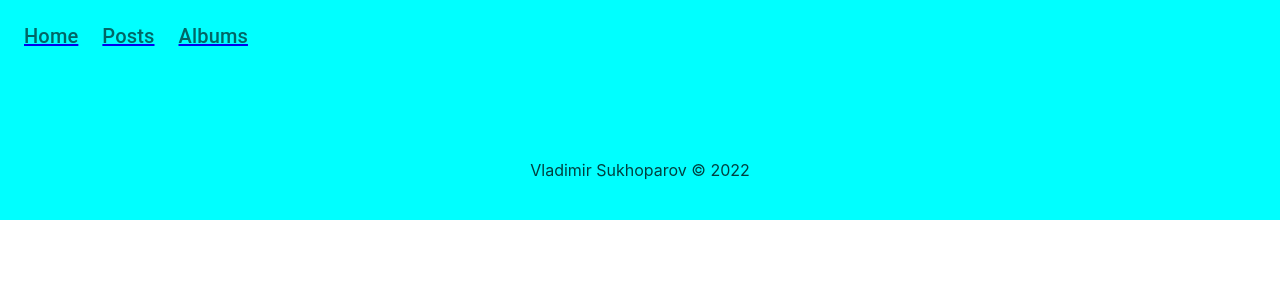
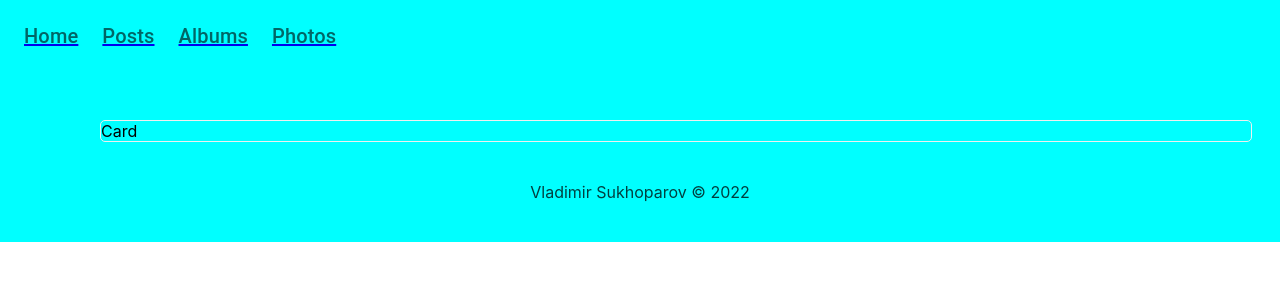
Before and after one commit to Vladimir-Sukhoparov/posts, a React (Create React App) app: page /card in a window 1280 px wide. Shown: the top 300 px of the page. Built offline with nearby package versions, Linux system fonts and the light colour scheme; no server answers.

Commit message:
fourth commit

```diff
--- a/src/App.js
+++ b/src/App.js
@@ -1,6 +1,6 @@
-import React, {useState, useEffect} from "react";
-import { Route, Routes } from "react-router-dom";
-import { Home} from "./components/Home";
+import React, { useState, useEffect } from "react";
+import { Route, Routes} from "react-router-dom";
+import { Home } from "./components/Home";
 import { Albums } from "./components/Albums";
 import { Footer } from "./components/Footer";
 import { Header } from "./components/Header";
@@ -8,10 +8,12 @@ import { Posts } from "./components/Posts";
 import api from "./utils/api";
 
 import "./App.css";
-
+import { Photos } from "./components/Photos";
+import { Card } from "./components/Card";
 
 function App() {
   const [albums, setAlbums] = useState(null);
+
 
   useEffect(() => {
     api
@@ -29,31 +31,26 @@ function App() {
       .catch((err) => alert(err));
   }, []);
 
+  const [photos, setPhotos] = useState(null);
+
+  useEffect(() => {
+    api
+      .getPhotos()
+      .then((list) => setPhotos(list))
+      .catch((err) => alert(err));
+  }, []);
+
   return (
-
     <div className="App">
       <Header />
       <div className="content-container">
-
-         <Routes>
-      <Route path='posts/' element={
-          <div>
-          <Posts listPosts={posts}/>
-          </div>
-      }/>
-      <Route path='albums/' element={
-          <div>
-          <Albums listAlbums={albums}/>
-          </div>
-      }/>
-      <Route path="/" element={
-        <div>
-          <Home />
-        </div>
-      }/>
-      </Routes>
-
-
+        <Routes>
+          <Route path="posts/" element={<Posts listPosts={posts} />} />
+          <Route path="albums" element={<Albums listAlbums={albums} />} />
+          <Route path="photos" element={<Photos listPhotos={photos} />} />
+          <Route path="card/" element={<Card />} />
+          <Route path="/" element={<Home />} />
+        </Routes>
       </div>
       <Footer />
     </div>
--- a/src/components/Albums/index.js
+++ b/src/components/Albums/index.js
@@ -7,7 +7,7 @@ export const Albums = ({ listAlbums }) => {
   return (
     <div className="App-albums">
       {listAlbums?.map((item) => (
-        <Album key={item._id} itemAlbum={item} />
+        <Album key={item.id} itemAlbum={item} />
       ))}
     </div>
   );
--- /dev/null
+++ b/src/components/Card/index.css
@@ -0,0 +1,8 @@
+.App-card{
+    position: relative;
+	display: flex;
+	flex-direction: column;
+	align-items: flex-start;
+	border-radius: 5px;
+	border: 1px solid #f0f0f0;
+}
--- /dev/null
+++ b/src/components/Card/index.js
@@ -0,0 +1,15 @@
+
+import React from "react";
+
+import "./index.css";
+
+
+export const Card = () => {
+
+
+  return (
+    <div className="App-card">
+         Card
+    </div>
+  );
+};
--- a/src/components/Header/index.js
+++ b/src/components/Header/index.js
@@ -19,9 +19,15 @@ export const Header = () => {
         </Typography>
       </Link>
 
-      <Link to="/Albums">
+      <Link to="/albums">
         <Typography sx={{ ml: 3, color: "text.secondary" }} variant="h6">
           Albums
+        </Typography>
+      </Link>
+
+      <Link to="/photos">
+        <Typography sx={{ ml: 3, color: "text.secondary" }} variant="h6">
+          Photos
         </Typography>
       </Link>
     </div>
--- /dev/null
+++ b/src/components/Photo/index.js
@@ -0,0 +1,28 @@
+import React from "react";
+
+import { Card as CardMUI, Divider } from "@mui/material";
+import { Typography } from "@mui/material";
+import ListItem from "@mui/material/ListItem";
+import ListItemText from "@mui/material/ListItemText";
+
+import "./index.css";
+
+
+export const Photo = ({ itemPhoto }) => {
+
+  return (
+    <div className="App-post">
+      <CardMUI sx={{ width: 400, margin: 1, height: 200 }}>
+        <ListItem>
+          <ListItemText
+            primary={<Typography variant="body1">{itemPhoto.title}</Typography>}
+          />
+        </ListItem>
+        <Divider />
+
+        <img src={itemPhoto?.url} alt="something" />
+
+      </CardMUI>
+    </div>
+  );
+};
--- /dev/null
+++ b/src/components/Photos/index.js
@@ -0,0 +1,14 @@
+import React from "react";
+import { Photo } from "../Photo";
+
+import "./index.css";
+
+export const Photos = ({ listPhotos }) => {
+  return (
+    <div className="App-albums">
+      {listPhotos?.map((item) => (
+        <Photo key={item.id} itemPhoto={item} />
+      ))}
+    </div>
+  );
+};
--- a/src/components/Posts/index.js
+++ b/src/components/Posts/index.js
@@ -7,7 +7,7 @@ export const Posts = ({ listPosts }) => {
   return (
     <div className="App-posts">
       {listPosts?.map((item) => (
-        <Post key={item._id} itemPost={item} />
+        <Post key={item.id} itemPost={item} />
       ))}
     </div>
   );
--- a/src/utils/api.js
+++ b/src/utils/api.js
@@ -20,6 +20,12 @@ class Api {
 
     return fetch(requestUrl).then(onResponce);
   }
+
+  getPhotos() {
+    const requestUrl = `${this._url}/photos?_limit=6`;
+
+    return fetch(requestUrl).then(onResponce);
+  }
 }
 
 export default new Api(config);
```
Also changed, not shown: src/components/Photo/index.css (added), src/components/Photos/index.css (added).
